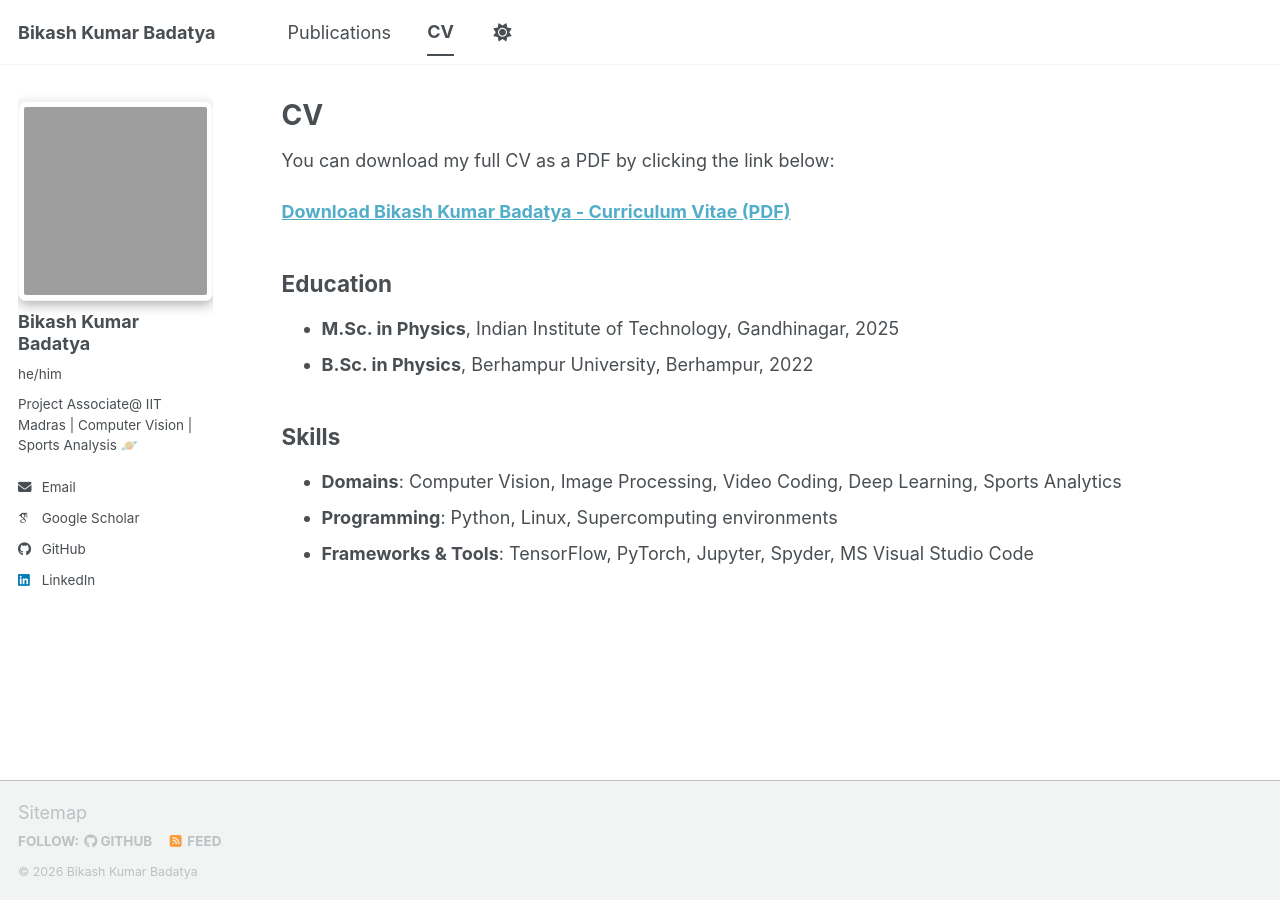
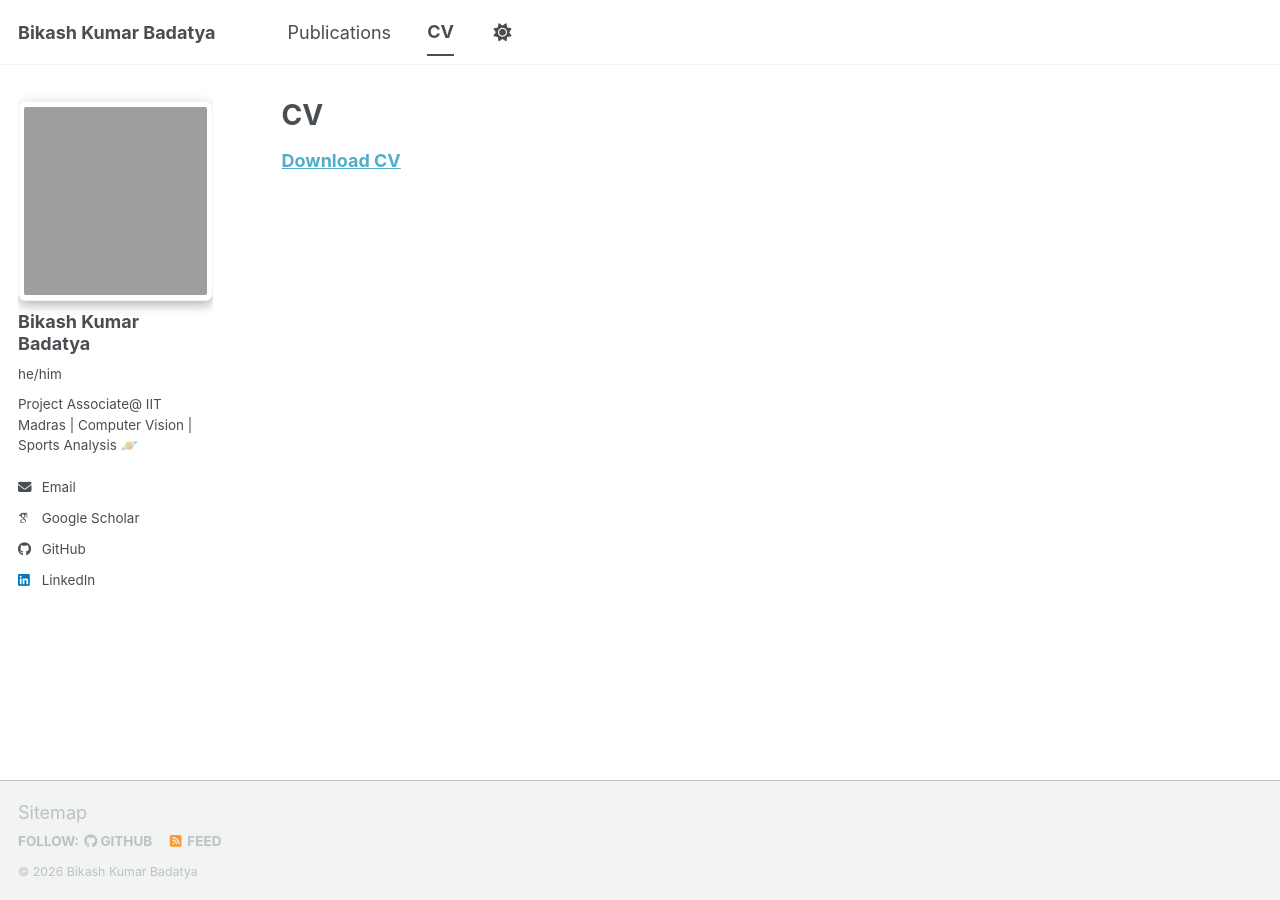
Before and after one commit to Bikudebug/Bikudebug.github.io, a Jekyll site: the page built from _pages/cv.md, in a window 1280 px wide. Built offline with Jekyll 4.4.1, drawn with Linux system fonts in a browser that asks for light colours; some web fonts are replaced; a script bundle is joined from its source files by our own code; library files that are not in the unit come from our copies.

Commit message:
Simplify CV page to download link only

```diff
--- a/_pages/cv.md
+++ b/_pages/cv.md
@@ -9,17 +9,4 @@ redirect_from:
 
 {% include base_path %}
 
-You can download my full CV as a PDF by clicking the link below:
-
-[**Download Bikash Kumar Badatya - Curriculum Vitae (PDF)**]({{ base_path }}/files/Bikash_CV.pdf)
-
-## Education
-
-* **M.Sc. in Physics**, Indian Institute of Technology, Gandhinagar, 2025
-* **B.Sc. in Physics**, Berhampur University, Berhampur, 2022
-
-## Skills
-
-* **Domains**: Computer Vision, Image Processing, Video Coding, Deep Learning, Sports Analytics
-* **Programming**: Python, Linux, Supercomputing environments
-* **Frameworks & Tools**: TensorFlow, PyTorch, Jupyter, Spyder, MS Visual Studio Code
+[**Download CV**]({{ base_path }}/files/Bikash_CV.pdf)
```
